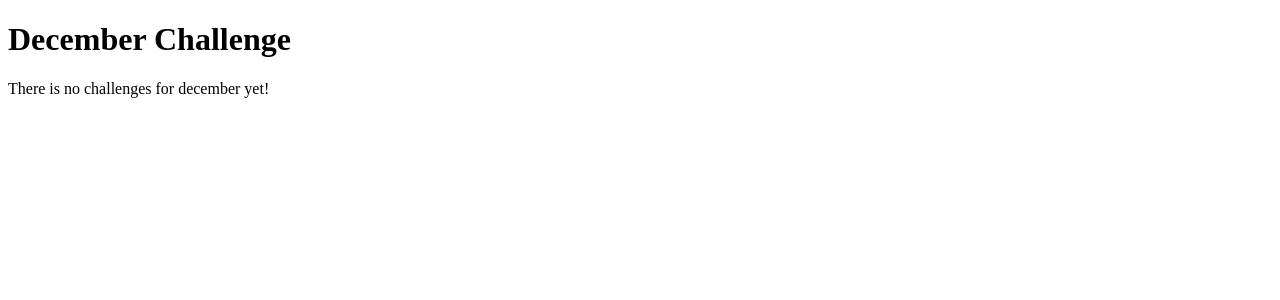
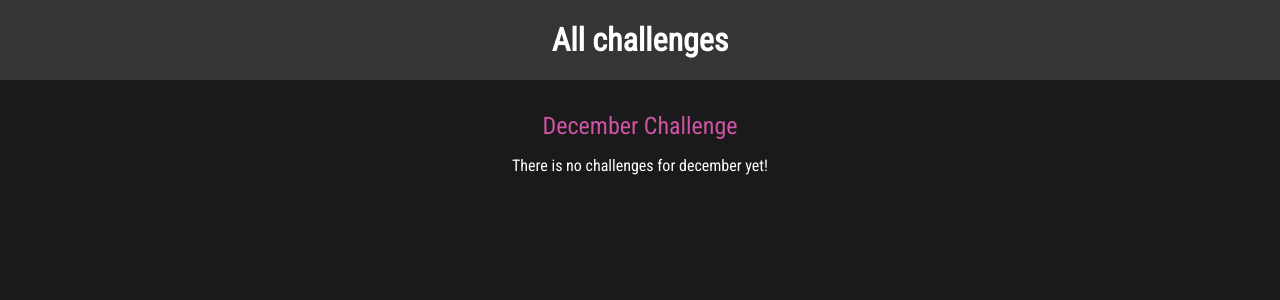
Before and after one commit to alonsocsr/python-django-fundamentals, a Django app: page /challenges/december in a window 1280 px wide. Shown: the top 300 px of the page. Run offline with Django 5.2, Linux system fonts and the light colour scheme.

Commit message:
static and global files

```diff
--- /dev/null
+++ b/challenges/static/challenges/challenge.css
@@ -0,0 +1,21 @@
+h1,h2{
+    text-align: center;
+    color: white;
+}
+
+h1 {
+    font-size: 1.5rem;
+    margin: 2rem 0 1rem 0;
+    font-weight: normal;
+    color: #cf54a6;
+}
+
+h2 {
+    font-size: 3rem;
+    font-weight: bold;
+}
+
+.fallback {
+   text-align: center;
+   color: white;
+}
--- /dev/null
+++ b/challenges/static/challenges/includes/header.css
@@ -0,0 +1,24 @@
+header {
+    width: 100%;
+    height: 5rem;
+    background-color: #353535;
+}
+header nav {
+    width: 100%;
+    height: 100%;
+    display: flex;
+    justify-content: center;
+    align-items: center;
+}
+
+header nav a {
+     color: white;
+     font-size: 2rem;
+     font-weight: bold;
+     text-decoration: none;
+}
+
+header nav a:hover,
+header nav a:active {
+    color: #cf54a6;
+}
--- a/challenges/templates/challenges/challenge.html
+++ b/challenges/templates/challenges/challenge.html
@@ -1,14 +1,22 @@
 {% extends "base.html" %}
+{% load static %}
+
+{% block css_files %}
+    <link rel="stylesheet" href="{% static "challenges/challenge.css" %}">
+    <link rel="stylesheet" href="{% static "challenges/includes/header.css" %}">
+{% endblock %}
 
 {% block page_title %}
     {{ month_name|title }} Challenge
 {% endblock %}
 
 {% block content %}
+    {% include "challenges/includes/header.html" %}
+
     <h1>{{ month_name|title }} Challenge</h1>
     {% if text is not None %}
         <h2>{{ text }}</h2>
     {% else %}
-        <p>There is no challenges for december yet!<p>
+        <p class="fallback">There is no challenges for december yet!<p>
     {% endif %}
 {% endblock %}
--- /dev/null
+++ b/challenges/templates/challenges/includes/header.html
@@ -0,0 +1,5 @@
+<header>
+    <nav>
+        <a href="{% url 'index' %}">All challenges</a>
+    </nav>
+</header>
--- a/challenges/urls.py
+++ b/challenges/urls.py
@@ -3,7 +3,7 @@ from django.urls import path
 from . import views
 
 urlpatterns = [
-    path("", views.index),
+    path("", views.index, name="index"),
     path("<int:month>", views.monthly_challenge_by_number),
     path("<str:month>", views.monthly_challenge, name="month-challenge")
 ]
--- a/challenges/views.py
+++ b/challenges/views.py
@@ -1,7 +1,6 @@
 from django.shortcuts import render
-from django.http import HttpResponse, HttpResponseNotFound, HttpResponseRedirect
+from django.http import Http404, HttpResponseNotFound, HttpResponseRedirect
 from django.urls import reverse
-from django.template.loader import render_to_string
 
 monthly_challenges = {
     "january": "Eat no meat for the entire month!",
@@ -47,4 +46,4 @@ def monthly_challenge(request, month):
             "text": challenge_text
         })
     except:
-        return HttpResponseNotFound("<h1>This month is not supported.</h1>")
+        raise Http404()
--- a/monthly_challenges/settings.py
+++ b/monthly_challenges/settings.py
@@ -121,6 +121,10 @@ USE_TZ = True
 
 STATIC_URL = 'static/'
 
+STATICFILES_DIRS = [
+    BASE_DIR / "static"
+]
+
 # Default primary key field type
 # https://docs.djangoproject.com/en/5.0/ref/settings/#default-auto-field
 
--- /dev/null
+++ b/static/styles.css
@@ -0,0 +1,15 @@
+@import url('https://fonts.googleapis.com/css2?family=Roboto+Condensed:ital@0;1&display=swap');
+
+
+
+html {
+  font-family: "Roboto Condensed", sans-serif;
+  font-optical-sizing: auto;
+  font-weight: 400;
+  font-style: normal;
+}
+
+body {
+    margin: 0;
+    background-color: #1a1a1a;
+}
--- a/templates/base.html
+++ b/templates/base.html
@@ -1,9 +1,13 @@
+{% load static %}
+
 <!DOCTYPE html>
 <html lang="en">
 <head>
     <meta charset="UTF-8">
     <meta name="viewport" content="width=device-width, initial-scale=1.0">
     <title>{% block page_title %}My Challenges{% endblock %}</title>
+    <link rel="stylesheet" href="{% static "styles.css" %}">
+    {% block css_files  %}{% endblock %}
 </head>
 <body>
     {% block content %}{% endblock %}
```
Also changed, not shown: challenges/static/challenges/index.css (added, +37 -0 lines), challenges/templates/challenges/index.html (+8 -0 lines), templates/404.html (added, +10 -0 lines).
